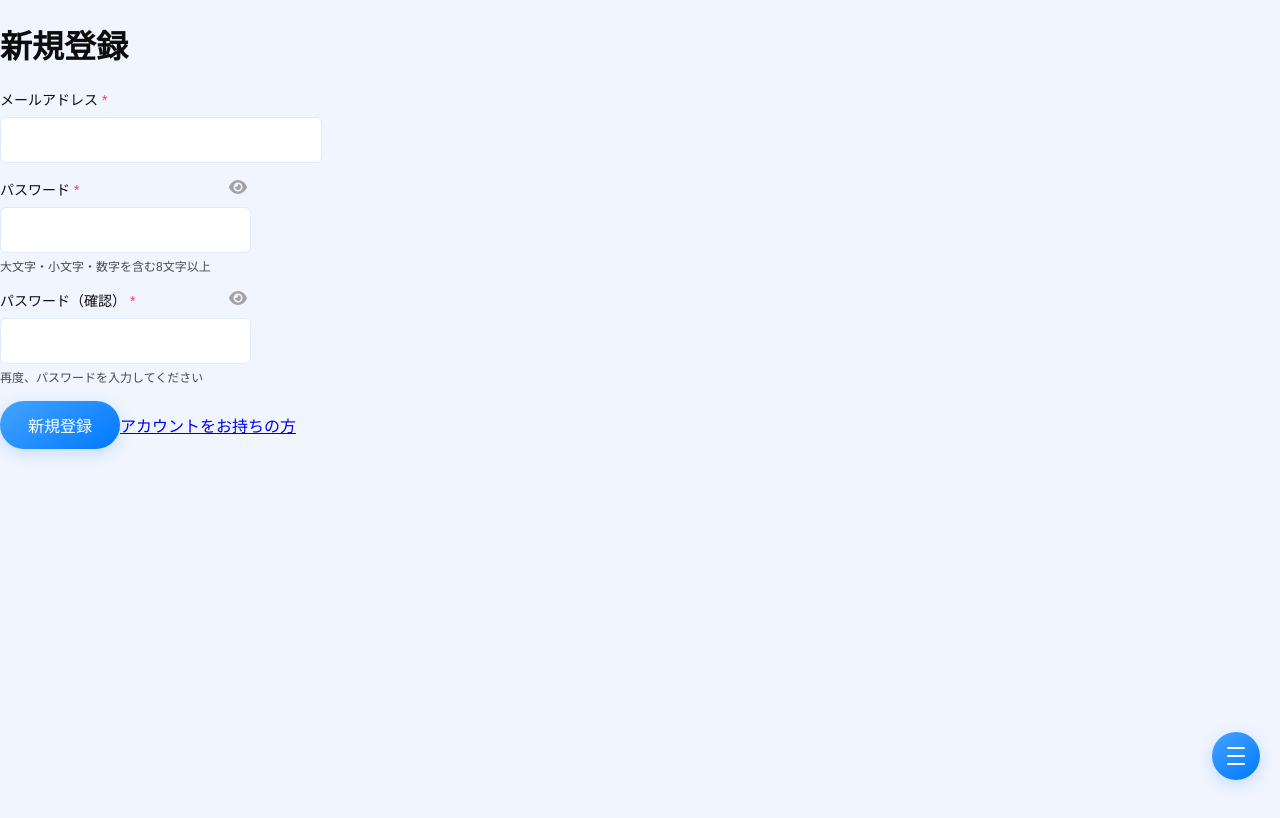
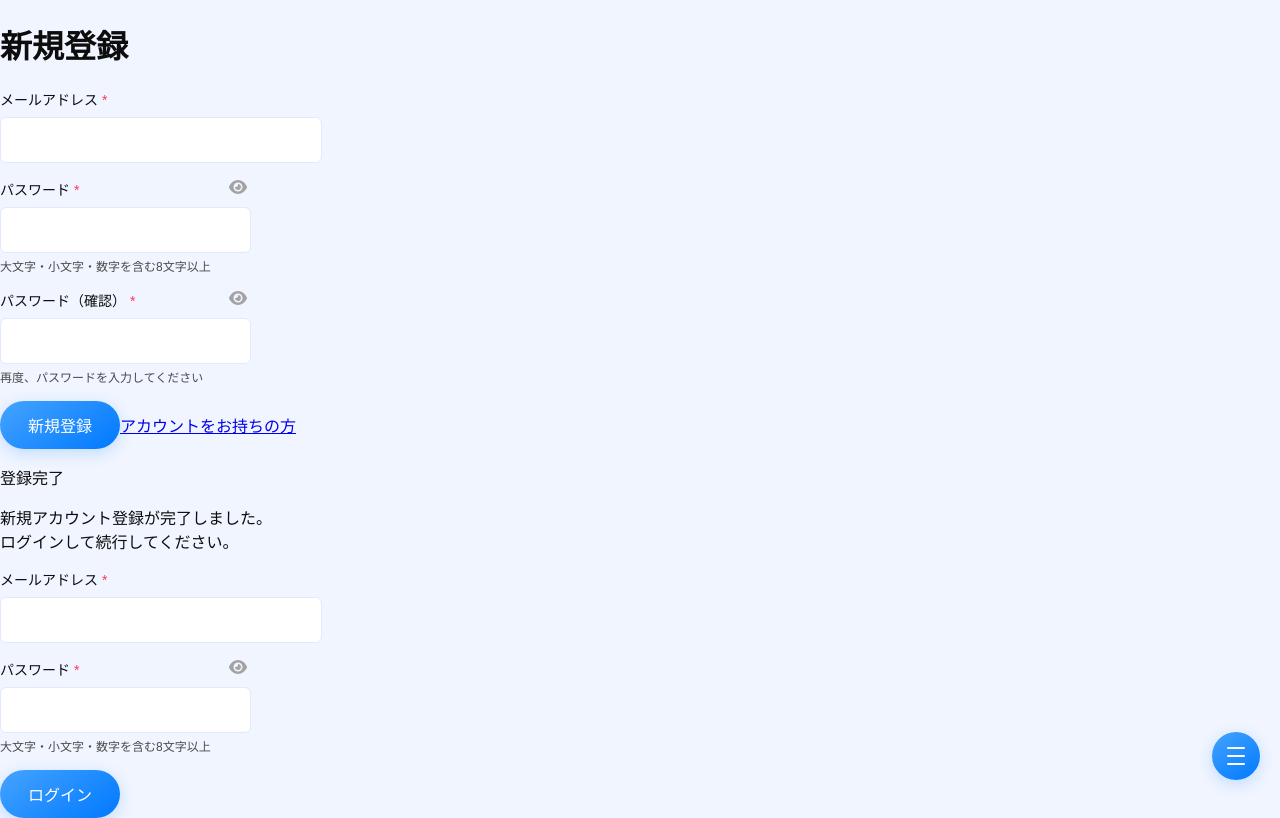
Before and after one commit to kawasakiCat/ai-assistant, a React (Create React App) app: page /signup in a window 1280 px wide. Built offline with nearby package versions, Linux system fonts and the light colour scheme.

Commit message:
パスワード忘れ画面作成中（12/6）

```diff
--- a/src/App.js
+++ b/src/App.js
@@ -8,6 +8,7 @@ import MemoPage from './pages/MemoPage';
 import SettingsPage from './pages/SettingsPage';
 import LoginPage from './pages/LoginPage';
 import SignupPage from './pages/SignupPage';
+import PassewordForgotPage from './pages/PasswordForgotPage';
 import TitlePage from './pages/TitlePage';
 import './styles/global.css';
 
@@ -25,6 +26,7 @@ const App = () => {
           <Route path="/settings" element={<SettingsPage />} />
           <Route path="/login" element={<LoginPage />} />
           <Route path="/signup" element={<SignupPage />} />
+          <Route path="/pwforgot" element={<PassewordForgotPage />} />
           <Route path="/title" element={<TitlePage />} />
         </Routes>
       </Router>
--- a/src/features/auth/components/LoginForm.js
+++ b/src/features/auth/components/LoginForm.js
@@ -1,8 +1,6 @@
 import React, { useState } from "react";
 import Input from '../../../components/common/Input/Input';
 import Button from "../../../components/common/Button/Button";
-import { validatePassword } from "../services/validation";
-import { Link } from 'react-router-dom';
 import { FontAwesomeIcon } from "@fortawesome/react-fontawesome";
 import { faEye, faEyeSlash } from "@fortawesome/free-solid-svg-icons";
 
@@ -10,8 +8,8 @@ const LoginForm = () => {
 
     //ログイン用のメールアドレス、パスワードの状態管理
     const [ loginData, setloginData ] = useState({
-        email : "",
-        password : "",
+        loginEmail : "",
+        loginPassword : "",
     });
 
     //パスワード表示の状態管理
@@ -24,14 +22,6 @@ const LoginForm = () => {
     const handleLoginData = (e) => {
         setloginData({ ...loginData, [e.target.name]: e.target.value });
         //エラー情報更新
-        if( e.target.name === "password" ){
-            const result = validatePassword(e.target.value);
-            if( !result.isValid ){
-                setPasswordError(result.message);
-            }else{
-                setPasswordError("");
-            }
-        }
     };
 
     //パスワード表示情報更新
@@ -59,17 +49,15 @@ const LoginForm = () => {
     return (
         <div>
             <div>
-                <Input type='text' label="メールアドレス" name="email" onChange={handleLoginData} required helperText="" />
+                <Input type='text' label="メールアドレス" name="loginEmail" onChange={handleLoginData} required helperText="" />
             </div>
             <div className="pw-group">
-                <Input type={isPasswordVisible ? "text" : "password" } label="パスワード" name="password" onChange={handleLoginData} required error={passwordError} helperText="大文字・小文字・数字を含む8文字以上" />
+                <Input type={isPasswordVisible ? "text" : "password" } label="パスワード" name="loginPassword" onChange={handleLoginData} required error={passwordError} helperText="大文字・小文字・数字を含む8文字以上" />
 				<span onClick={togglePasswordVisibility} className="password-toggle-icon">
 					<FontAwesomeIcon icon={isPasswordVisible ? faEyeSlash : faEye} />
 				</span>
             </div>
             <Button onClick={handleLoginSubmit}>ログイン</Button>
-            <Link to="">パスワードをお忘れの方</Link>
-            <Link to="/signup">アカウントをお持ちでない方</Link>
         </div>
     );
 }
--- /dev/null
+++ b/src/features/auth/components/PasswordForgot.js
@@ -0,0 +1,16 @@
+import React, { useState } from "react";
+import Input from '../../../components/common/Input/Input';
+import Button from "../../../components/common/Button/Button";
+import { FontAwesomeIcon } from "@fortawesome/react-fontawesome";
+
+const PasswordForgot = () => {
+    return (
+        <>
+            <p>パスワードをお忘れですか？</p>
+            <Input label="登録済みのメールアドレスを入力"></Input>
+            <Button>送信</Button>
+        </>
+    );
+}
+
+export default PasswordForgot;
--- /dev/null
+++ b/src/features/auth/components/SignupComplete.js
@@ -0,0 +1,16 @@
+import React from "react";
+import LoginForm from "./LoginForm";
+
+const SignupComplete = () => {
+
+    return (
+        <div>
+            <p>登録完了</p>
+            <p>新規アカウント登録が完了しました。
+            <br />ログインして続行してください。</p>
+            <LoginForm />
+        </div>
+    );
+}
+
+export default SignupComplete;
--- a/src/features/auth/components/SignupForm.js
+++ b/src/features/auth/components/SignupForm.js
@@ -12,8 +12,8 @@ const SignupForm = () => {
 
     //新規登録用のメールアドレス、パスワードの状態管理
     const [ signupData, setSignupData ] = useState({
-        email : "",
-        password : "",
+        signupEmail : "",
+        signupPassword : "",
         confirmPassword: "",
     });
     //パスワード表示の状態管理
@@ -30,7 +30,7 @@ const SignupForm = () => {
     //新規登録用の情報更新
     const handleSignupData = (e) => {
         setSignupData({ ...signupData, [e.target.name]: e.target.value });
-        if( e.target.name === "password" ){
+        if( e.target.name === "signupPassword" ){
             // setSignupData({ ...signupData, [e.target.name]: e.target.value });
             const result = validatePassword(e.target.value);
             if( !result.isValid ){
@@ -56,9 +56,9 @@ const SignupForm = () => {
         const formDataCheck = Object.values(signupData).some(value => value === "" || value === null );
         // console.log(formDataCheck);
 
-        if( signupData.confirmPassword !== signupData.password ){
+        if( signupData.confirmPassword !== signupData.signupPassword ){
             // console.log(signupData.confirmPassword);
-            // console.log(signupData.password);
+            // console.log(signupData.signupPassword);
             setPasswordConfirmError("パスワードが一致していません");
         }else if( passwordError || passwordConfirmError || formDataCheck ){
             console.log("入力エラーがあります");
@@ -67,21 +67,28 @@ const SignupForm = () => {
             //問題がなければコンソールに表示（仮）
             console.log(signupData);
             setIsModalOpen(true);
+            startTimeOut();
         }
 
     };
 
     const closeModal = () => {
-    setIsModalOpen(false);
+        setIsModalOpen(false);
     };
+
+    //10秒後にモーダルが閉じる
+    const startTimeOut = () => {
+        setTimeout(closeModal, 10000);
+    }
+
 
     return (
         <form>
             <div>
-                <Input type='text' label="メールアドレス" name="email" onChange={handleSignupData} required helperText="" />
+                <Input type='text' label="メールアドレス" name="signupEmail" onChange={handleSignupData} required helperText="" />
             </div>
             <div className="pw-group">
-                <Input type={isPasswordVisible ? "text" : "password" } label="パスワード" name="password" onChange={handleSignupData} required error={passwordError} helperText="大文字・小文字・数字を含む8文字以上" />
+                <Input type={isPasswordVisible ? "text" : "password" } label="パスワード" name="signupPassword" onChange={handleSignupData} required error={passwordError} helperText="大文字・小文字・数字を含む8文字以上" />
 				<span onClick={togglePasswordVisibility} className="password-toggle-icon">
 					<FontAwesomeIcon icon={isPasswordVisible ? faEyeSlash : faEye} />
 				</span>
--- a/src/pages/LoginPage.js
+++ b/src/pages/LoginPage.js
@@ -1,6 +1,7 @@
 import React from 'react';
 import Navigation from '../components/Navigation/Navigation';
 import LoginForm from '../features/auth/components/LoginForm';
+import { Link } from 'react-router-dom';
 
 const LoginPage = () => {
     return (
@@ -8,6 +9,9 @@ const LoginPage = () => {
 			<Navigation />
 			<h1>ログインページ</h1>
 			<LoginForm />
+			<Link to="/pwforgot">パスワードをお忘れの方</Link>
+            <Link to="/signup">アカウントをお持ちでない方</Link>
+
 		</div>
 	);
 };
--- /dev/null
+++ b/src/pages/PasswordForgotPage.js
@@ -0,0 +1,15 @@
+import React from 'react';
+import Navigation from '../components/Navigation/Navigation';
+import PasswordForgot from '../features/auth/components/PasswordForgot';
+
+const PassewordForgotPage = () => {
+    return (
+        <>
+			<Navigation />
+			{/* <h1>ログインページ</h1> */}
+            <PasswordForgot />
+        </>
+    );
+}
+
+export default PassewordForgotPage;
--- a/src/pages/SignupPage.js
+++ b/src/pages/SignupPage.js
@@ -1,6 +1,7 @@
 import React from "react";
 import Navigation from "../components/Navigation/Navigation";
 import SignupForm from "../features/auth/components/SignupForm";
+import SignupComplete from "../features/auth/components/SignupComplete";
 
 const SignupPage = () => {
   return (
@@ -8,6 +9,7 @@ const SignupPage = () => {
       <Navigation />
       <h1>新規登録</h1>
       <SignupForm />
+      <SignupComplete />
     </div>
   );
 };
```
